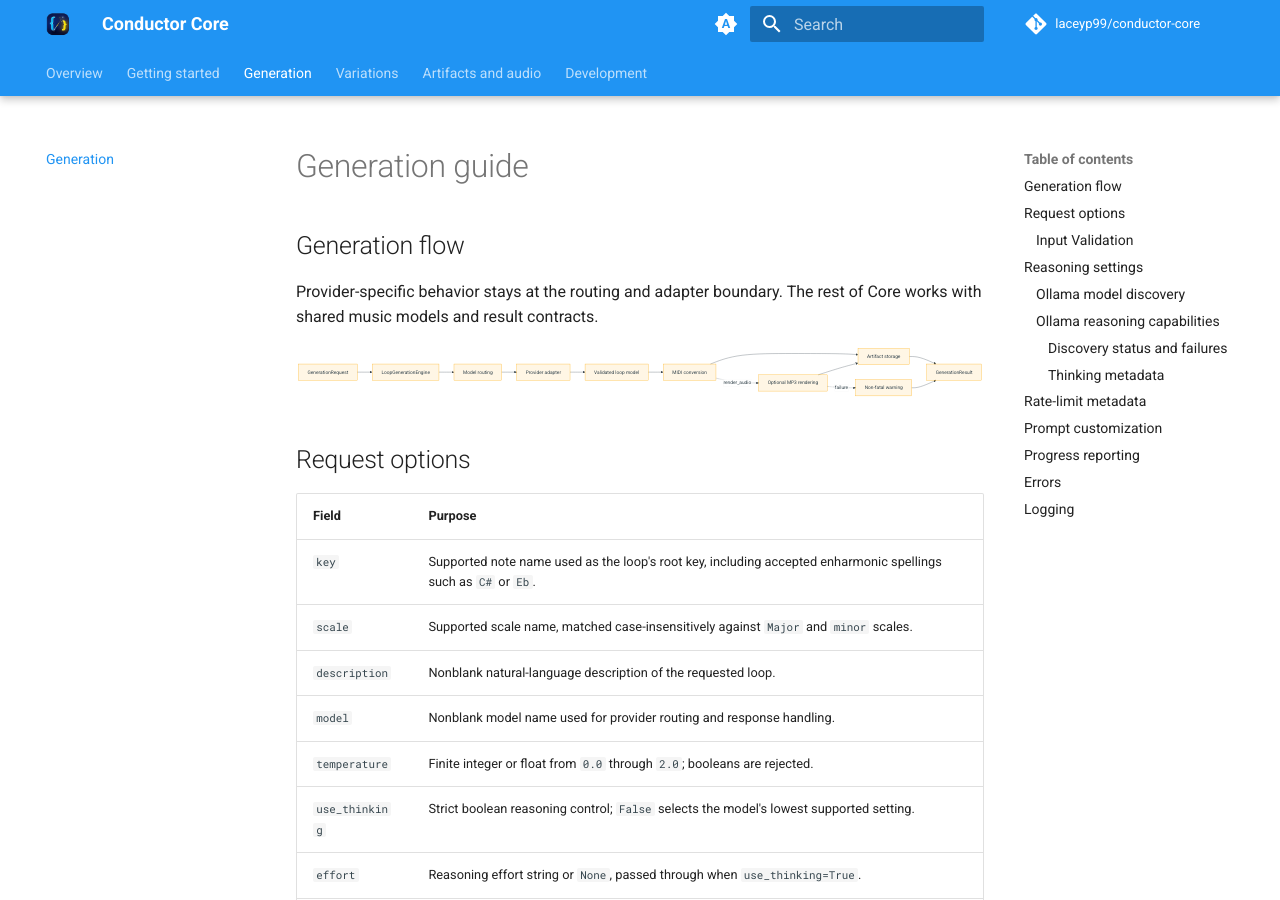
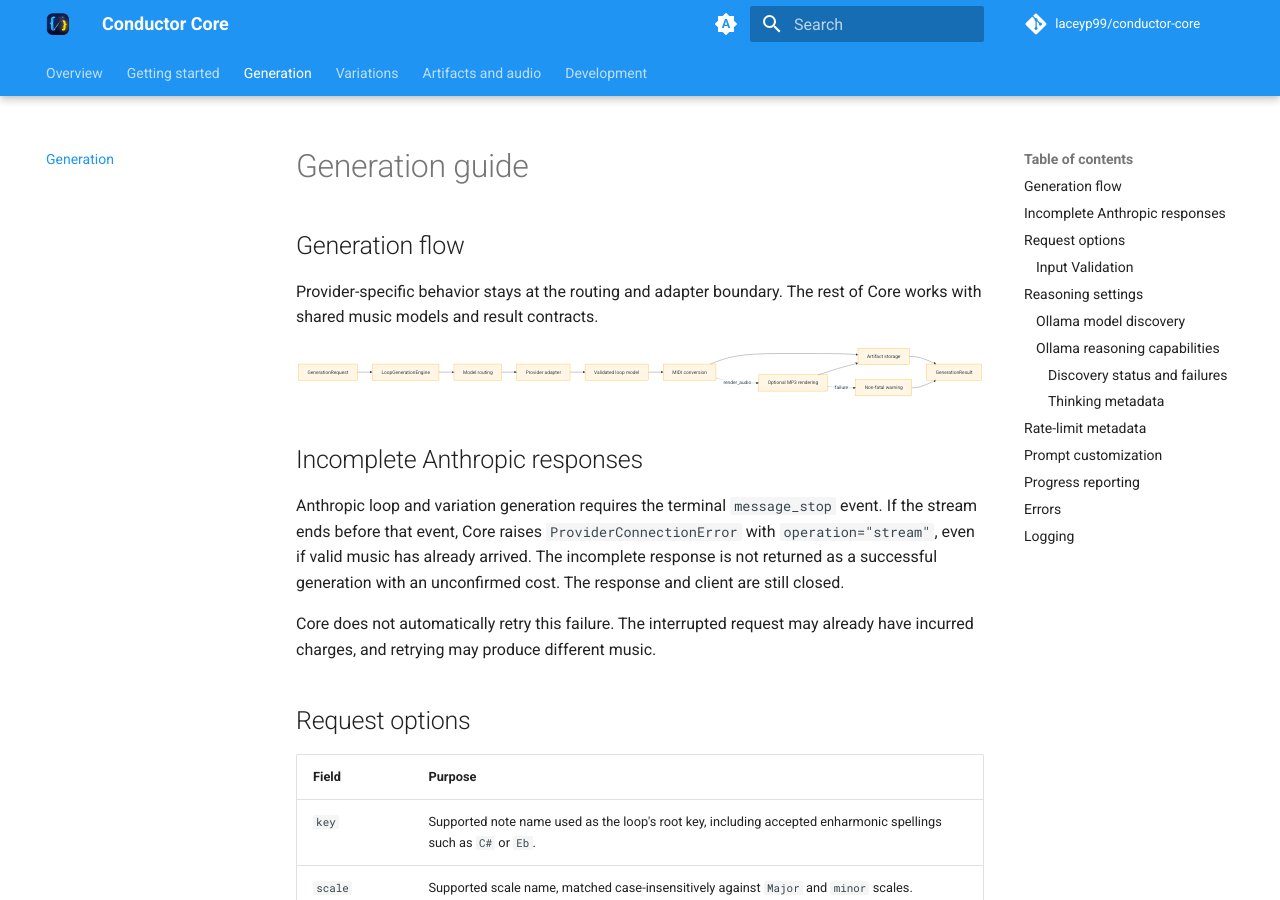
Before and after one commit to laceyp99/conductor-core, an MkDocs documentation site: the page built from docs/generation.md, in a window 1280 px wide and 900 px high. Built offline with MkDocs 1.6.1 and Material for MkDocs 9.7.7, drawn with Linux system fonts in a browser that asks for light colours; comment, search, counter and statistics services are not loaded.

Commit message:
fix(anthropic): reject incomplete response streams

````diff
--- a/docs/generation.md
+++ b/docs/generation.md
@@ -19,6 +19,17 @@ flowchart LR
     audio -. failure .-> warning[Non-fatal warning]
     warning --> result
 ```
+
+## Incomplete Anthropic responses
+
+Anthropic loop and variation generation requires the terminal `message_stop`
+event. If the stream ends before that event, Core raises
+`ProviderConnectionError` with `operation="stream"`, even if valid music has
+already arrived. The incomplete response is not returned as a successful
+generation with an unconfirmed cost. The response and client are still closed.
+
+Core does not automatically retry this failure. The interrupted request may
+already have incurred charges, and retrying may produce different music.
 
 ## Request options
 
--- a/pyproject.toml
+++ b/pyproject.toml
@@ -4,7 +4,7 @@ build-backend = "setuptools.build_meta"
 
 [project]
 name = "conductor-core"
-version = "0.12.5"
+version = "0.12.6"
 description = "Reusable prompt-to-MIDI loop generation engine for Conductor"
 readme = "README.md"
 requires-python = ">=3.10"
````
Also changed, not shown: CHANGELOG.md (+8 -0 lines), 3 other files.
